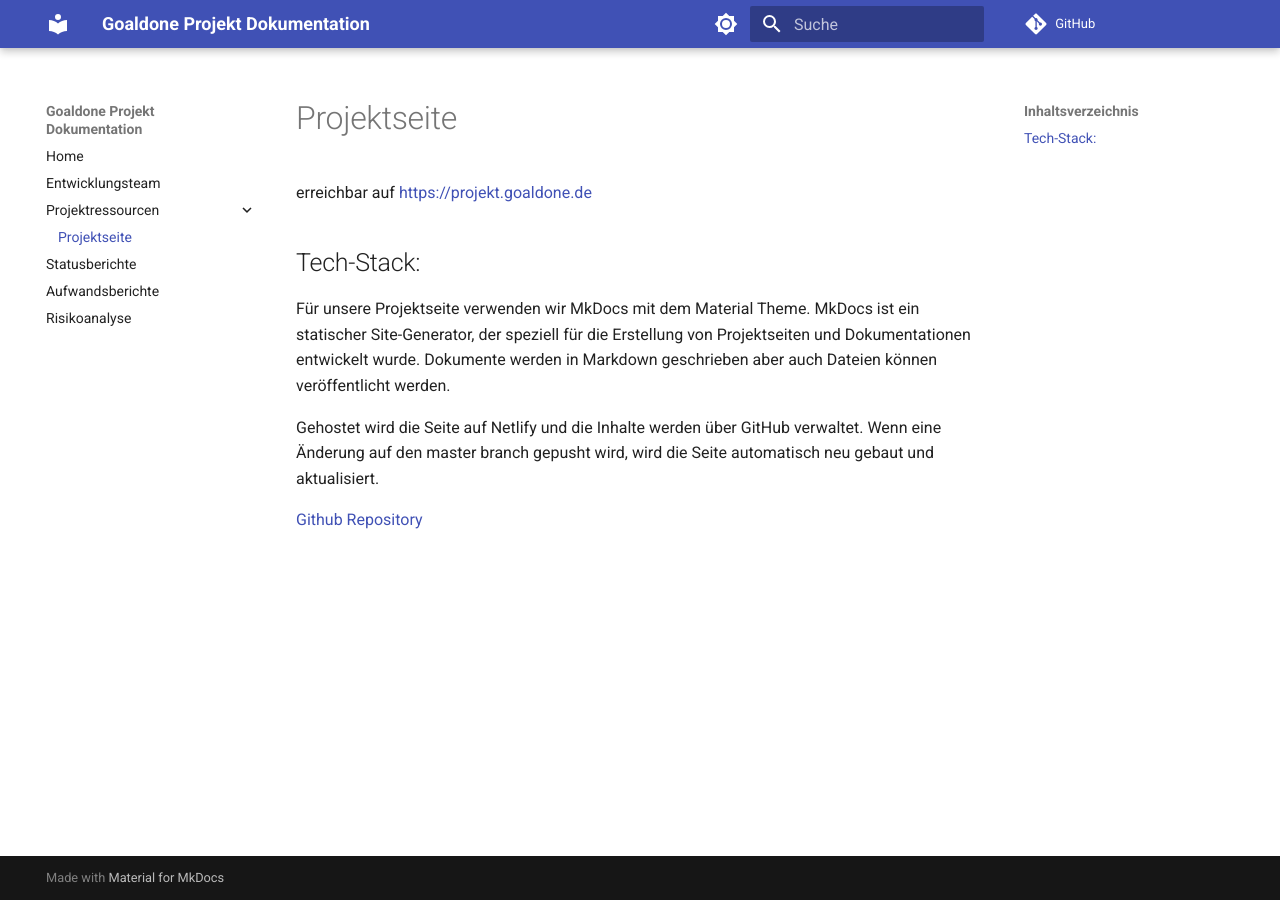
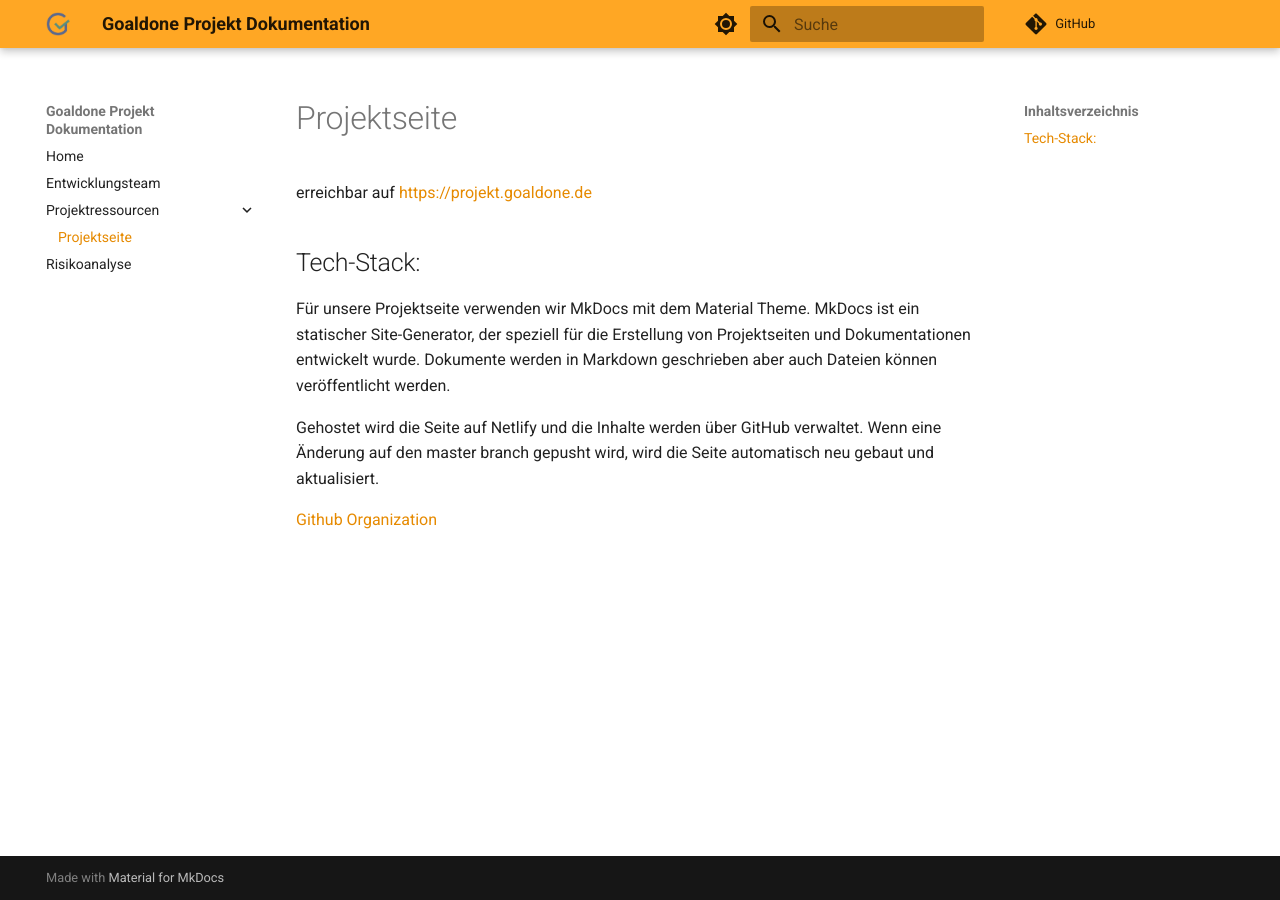
Before and after one commit to goaldone-dhbw/goaldone-projektseite, an MkDocs documentation site: the page built from docs/projektseite.md, in a window 1280 px wide. Built offline with MkDocs 1.6.1 and Material for MkDocs 9.7.7, drawn with Linux system fonts in a browser that asks for light colours; comment, search, counter and statistics services are not loaded.

Commit message:
Remove status and effort report links from mkdocs configuration

```diff
--- a/docs/projektseite.md
+++ b/docs/projektseite.md
@@ -11,4 +11,4 @@ Dokumente werden in Markdown geschrieben aber auch Dateien können veröffentlic
 Gehostet wird die Seite auf Netlify und die Inhalte werden über GitHub verwaltet.
 Wenn eine Änderung auf den master branch gepusht wird, wird die Seite automatisch neu gebaut und aktualisiert.
 
-[Github Repository](https://github.com/Joinsider/goaldone-projektseite)
+[Github Organization](https://github.com/goaldone-dhbw)
--- a/mkdocs.yml
+++ b/mkdocs.yml
@@ -6,17 +6,20 @@
 theme:
   name: material
   language: de
+  logo: assets/logo.png
   features:
     - navigation.expand # Macht Kategorien in der Seitenleiste aufklappbar
   palette:
     # Optional: Dark Mode Schalter hinzufügen
     - media: "(prefers-color-scheme: light)"
       scheme: default
+      primary: orange
       toggle:
         icon: material/brightness-7
         name: In den Dark Mode wechseln
     - media: "(prefers-color-scheme: dark)"
       scheme: slate
+      primary: orange
       toggle:
         icon: material/brightness-4
         name: In den Light Mode wechseln
@@ -40,6 +43,4 @@
   - Entwicklungsteam: entwicklungsteam.md
   - Projektressourcen:
       - Projektseite: projektseite.md
-  - Statusberichte: statusbericht.md
-  - Aufwandsberichte: aufwandsbericht.md
   - Risikoanalyse: risikoanalyse.md
```
Also changed, not shown: docs/aufwandsbericht.md (deleted, +0 -3 lines), docs/statusbericht.md (deleted, +0 -3 lines), docs/assets/logo.png (added), 2 other files.
